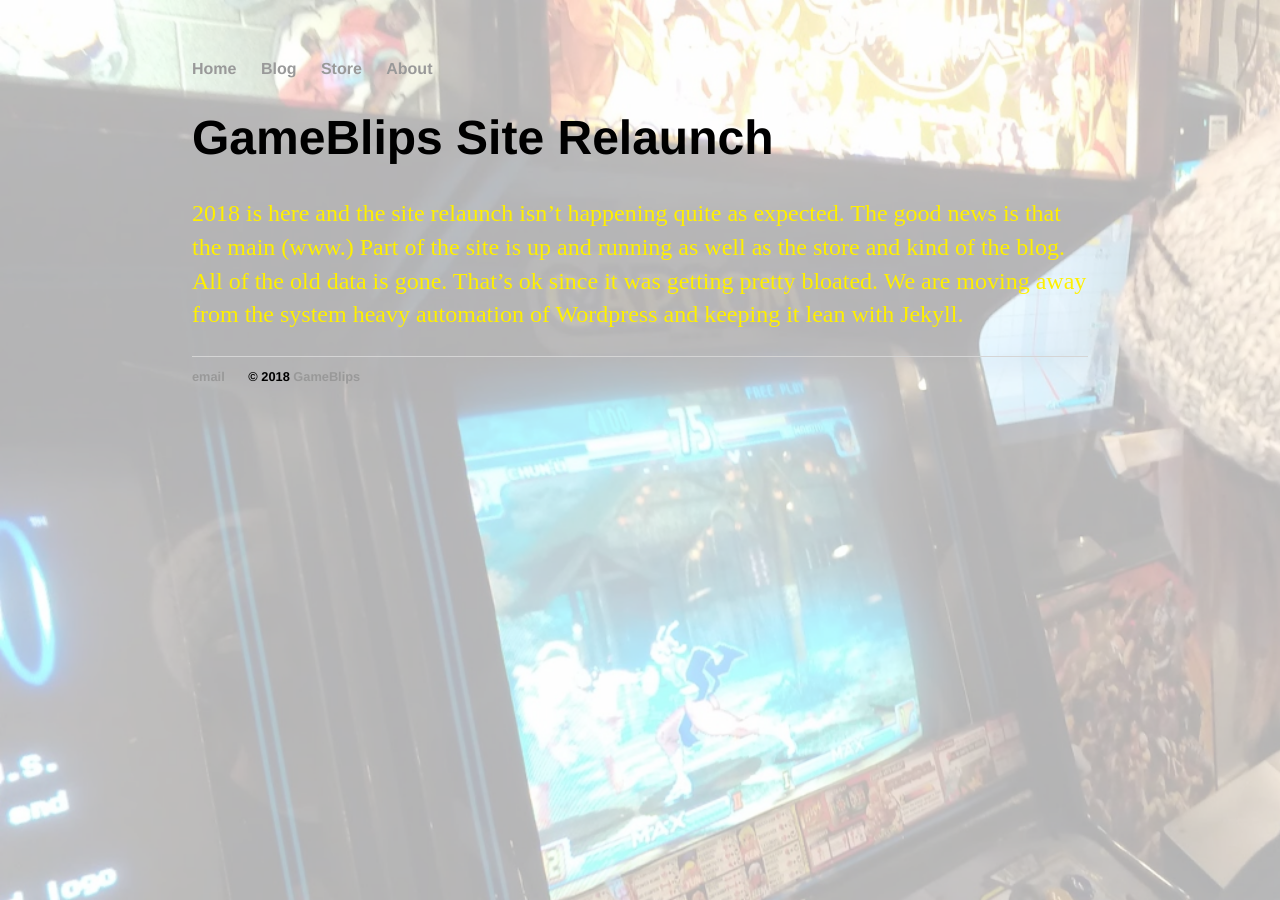
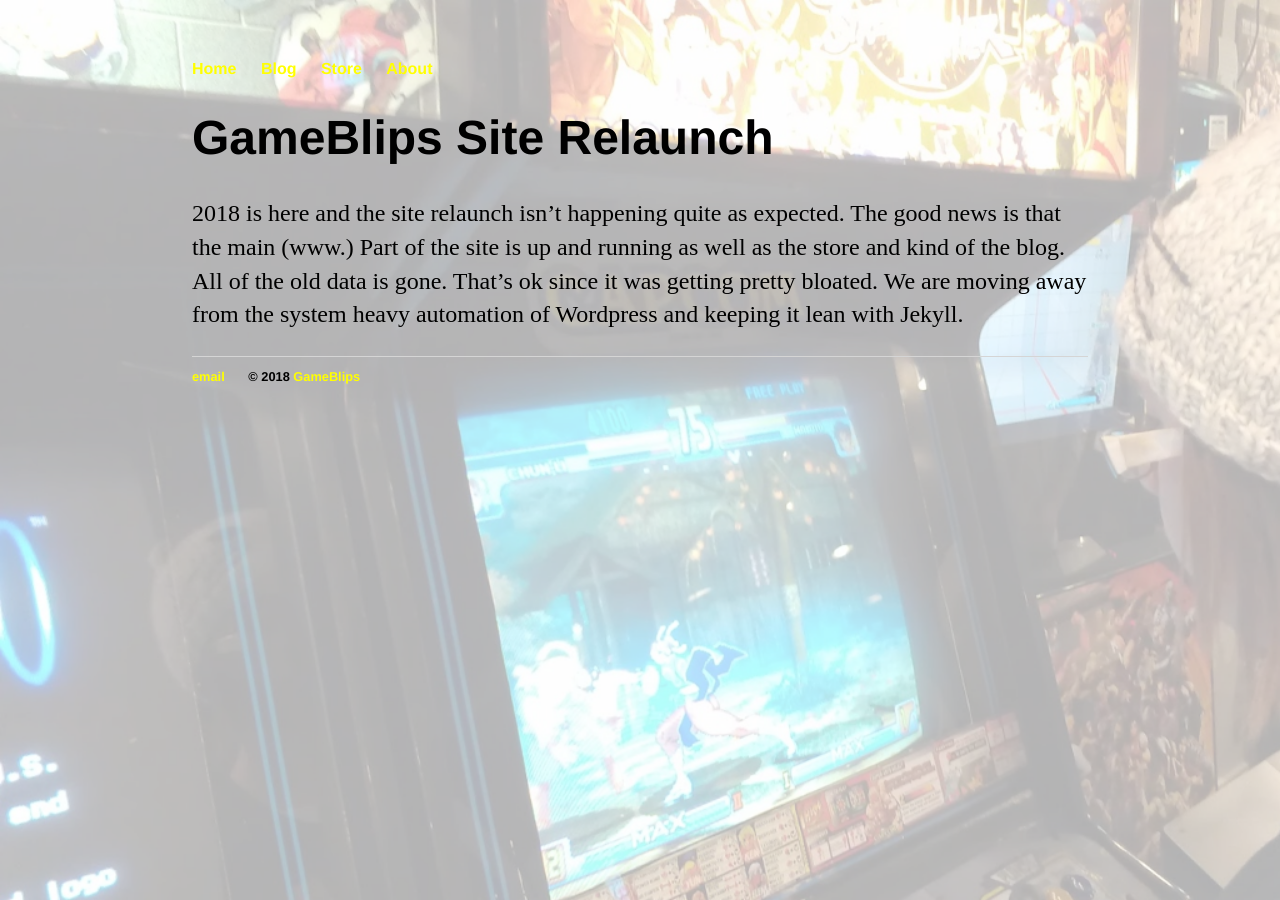
Before and after one commit to gameblips/gameblips.github.io, a Jekyll site: the page built from _posts/2018-01-02-site-relaunch.md, in a window 1280 px wide. Built offline with Jekyll 4.4.1, drawn with Linux system fonts in a browser that asks for light colours.

Commit message:
Update main.css

```diff
--- a/css/main.css
+++ b/css/main.css
@@ -20,7 +20,7 @@ nav ul li, footer ul li {
 }
 a {
     text-decoration: none;
-    color: #999;
+    color: #ffff00;
 }
 a:hover {
     text-decoration: underline;
@@ -32,7 +32,7 @@ h1 {
 p {
     font-size: 1.5em;
     line-height: 1.4em;
-    color: #fff000;
+    color: #000000;
 }
 footer {
     border-top: 1px solid #d5d5d5;
```
